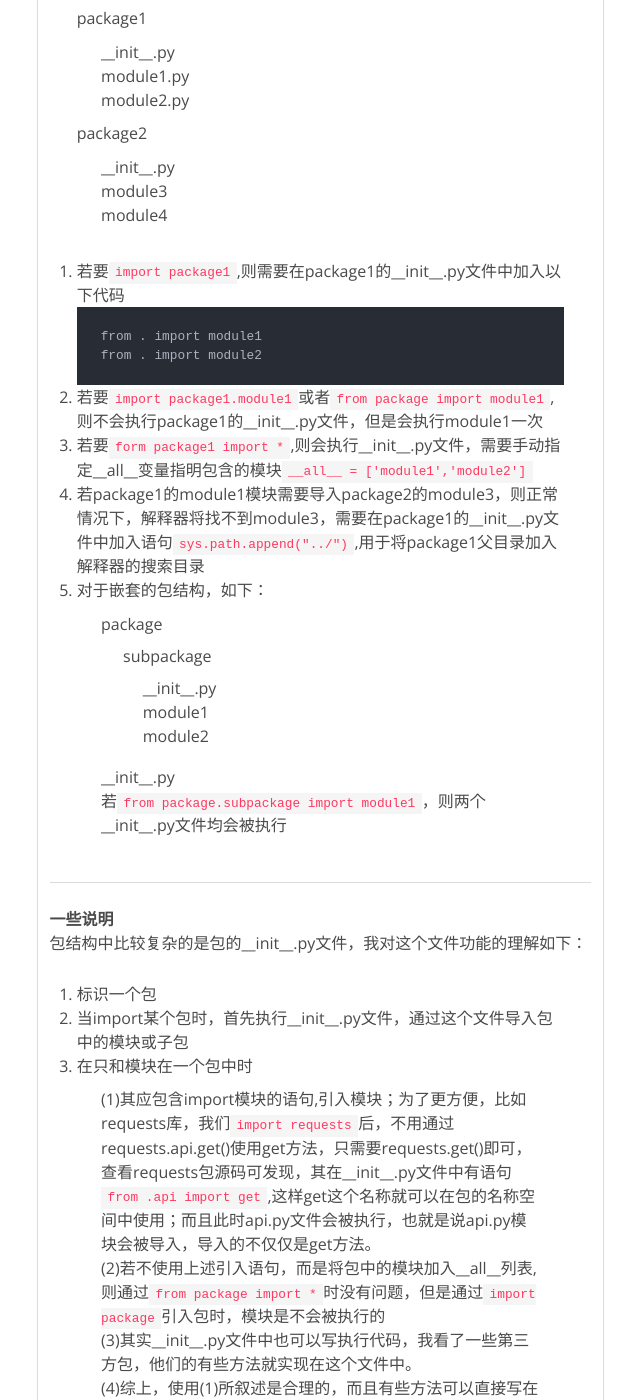
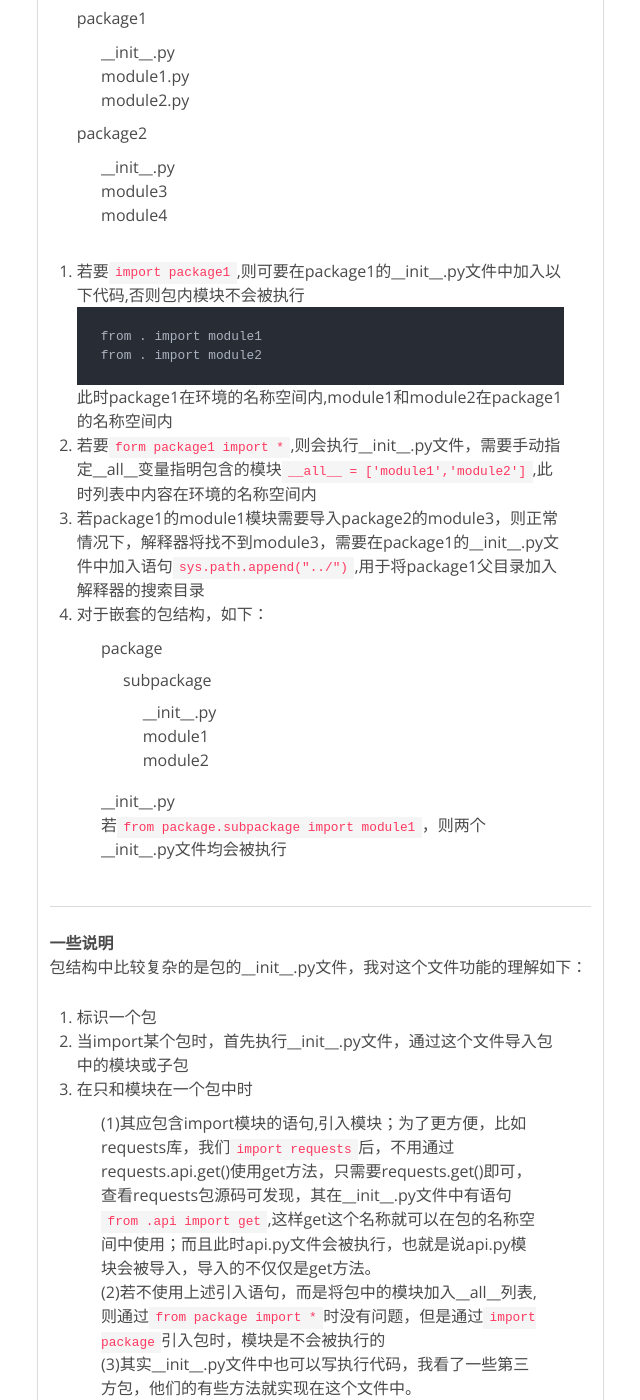
Before and after one commit to Ghivern/Ghivern.github.io, a Jekyll site: the page built from _posts/Python/2019-8-29-module-and-package.md, in a window 1280 px wide and 1400 px high, scrolled down 1874 px. Shown: the whole window, without its empty margins (178-818 px from the left). Built offline with Jekyll 4.4.1, drawn with Linux system fonts in a browser that asks for light colours; comment, search, counter and statistics services are not loaded; some of the changed text lies outside the part shown.

````diff
--- a/_posts/Python/2019-8-29-module-and-package.md
+++ b/_posts/Python/2019-8-29-module-and-package.md
@@ -84,19 +84,18 @@
 	- module3
 	- module4
 
-1. 若要`import package1`,则需要在package1的__init__.py文件中加入以下代码
+1. 若要`import package1`,则可要在package1的__init__.py文件中加入以下代码,否则包内模块不会被执行
 ```
 from . import module1
 from . import module2
 ```
+此时package1在环境的名称空间内,module1和module2在package1的名称空间内
 
-2. 若要`import package1.module1`或者`from package import module1`,则不会执行package1的__init__.py文件，但是会执行module1一次
+2. 若要`form package1 import *`,则会执行__init__.py文件，需要手动指定__all__变量指明包含的模块`__all__ = ['module1','module2']`,此时列表中内容在环境的名称空间内
 
-3. 若要`form package1 import *`,则会执行__init__.py文件，需要手动指定__all__变量指明包含的模块`__all__ = ['module1','module2']`
+3. 若package1的module1模块需要导入package2的module3，则正常情况下，解释器将找不到module3，需要在package1的__init__.py文件中加入语句`sys.path.append("../")`,用于将package1父目录加入解释器的搜索目录
 
-4. 若package1的module1模块需要导入package2的module3，则正常情况下，解释器将找不到module3，需要在package1的__init__.py文件中加入语句`sys.path.append("../")`,用于将package1父目录加入解释器的搜索目录
-
-5. 对于嵌套的包结构，如下：
+4. 对于嵌套的包结构，如下：
 	- package
 		- subpackage
 			- \_\_init\_\_.py
````
Also changed, not shown: other parts of _posts/Python/2019-8-29-module-and-package.md (+1 -1 lines).
